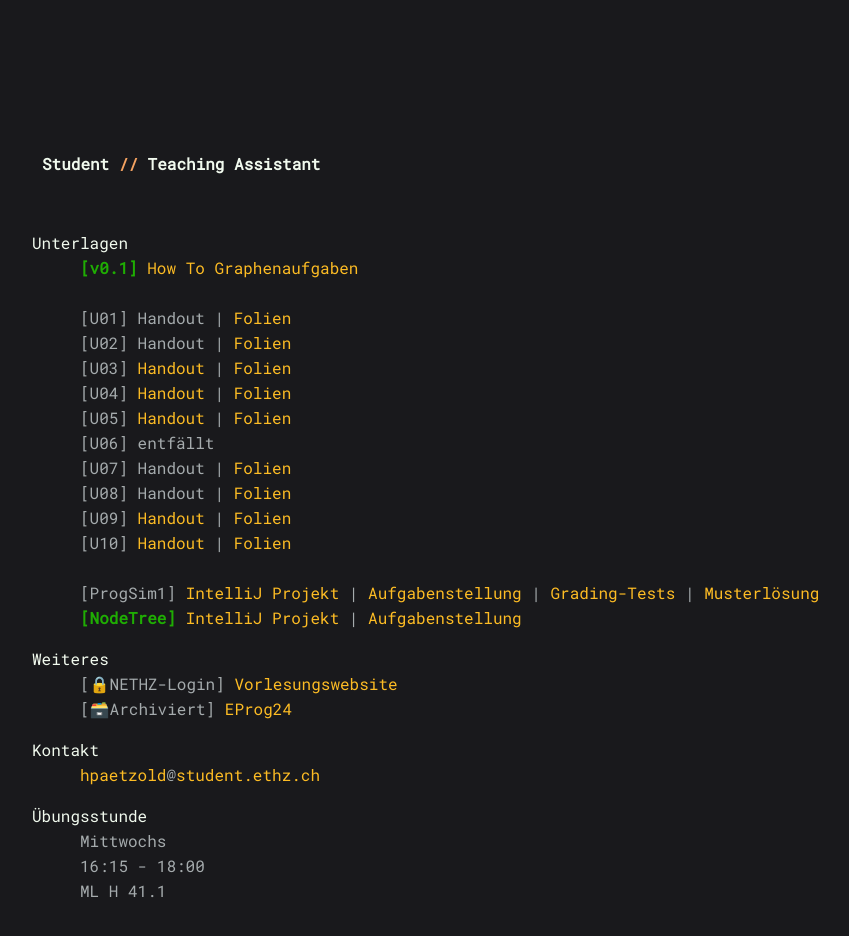
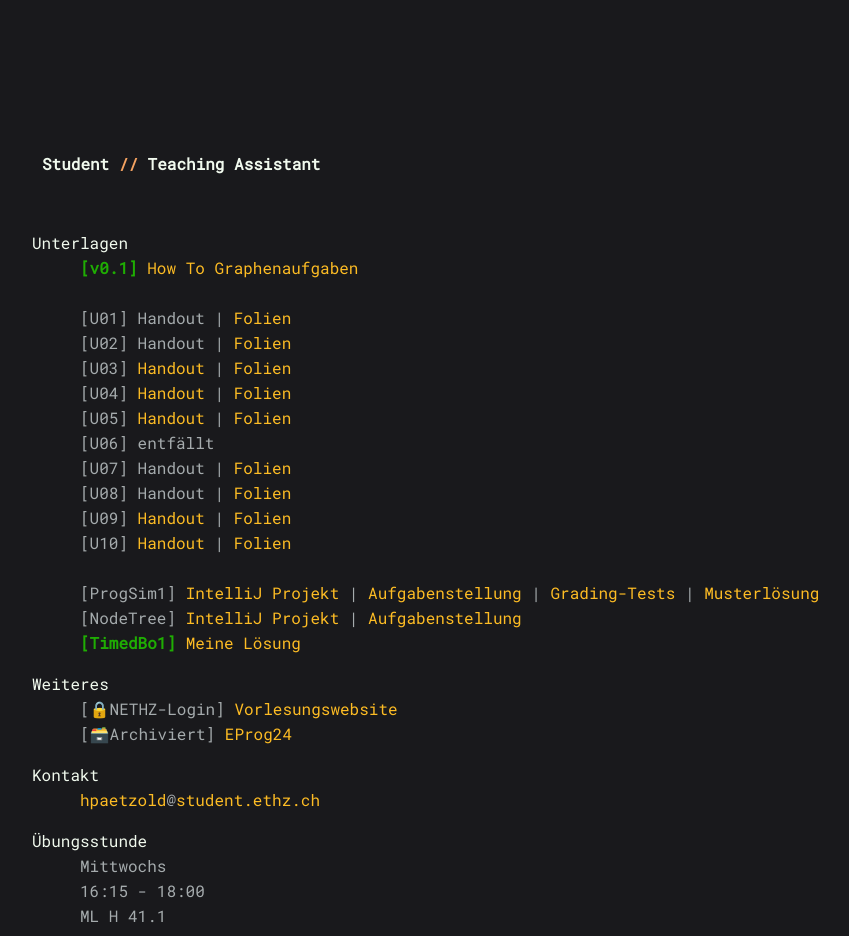
Before and after one commit to HenrikPaetzold/HenrikPaetzold.github.io, a plain HTML site: page index.html in a window 1280 px wide. Shown: the whole page, without its empty margins (60-909 px from the left). Before the commit the page ends 911 px from the top, so only its background shows below. Drawn offline with Linux system fonts and the light colour scheme.

Commit message:
add timed bonus 1 sol

```diff
--- a/index.html
+++ b/index.html
@@ -85,7 +85,10 @@
                             <span>[ProgSim1]</span> <a target="_blank" rel="noopener noreferrer" href="downloads/eprog25/additional_material/ProgSim1.zip">IntelliJ Projekt</a> | <a target="_blank" rel="noopener noreferrer" href="downloads/eprog25/additional_material/ProgSim1.pdf">Aufgabenstellung</span></a> | <a target="_blank" rel="noopener noreferrer" href="downloads/eprog25/additional_material/GradingTests.zip">Grading-Tests</span></a> | <a target="_blank" rel="noopener noreferrer" href="downloads/eprog25/additional_material/ProgSim1Sol.zip">Musterlösung</span></a>
                         </li>
                         <li>
-                            <span class="pulsating-text green">[NodeTree]</span> <a target="_blank" rel="noopener noreferrer" href="downloads/eprog25/additional_material/NodeTree.zip">IntelliJ Projekt</a> | <a target="_blank" rel="noopener noreferrer" href="downloads/eprog25/additional_material/NodeTree.pdf">Aufgabenstellung</a>
+                            <span>[NodeTree]</span> <a target="_blank" rel="noopener noreferrer" href="downloads/eprog25/additional_material/NodeTree.zip">IntelliJ Projekt</a> | <a target="_blank" rel="noopener noreferrer" href="downloads/eprog25/additional_material/NodeTree.pdf">Aufgabenstellung</a>
+                        </li>
+                        <li>
+                            <span class="pulsating-text green">[TimedBo1]</span> <a target="_blank" rel="noopener noreferrer" href="downloads/eprog25/additional_material/hpaetzold_[Game].zip">Meine Lösung</a>
                         </li>
                     </ul>
 
```
Also changed, not shown: 1 other file.
